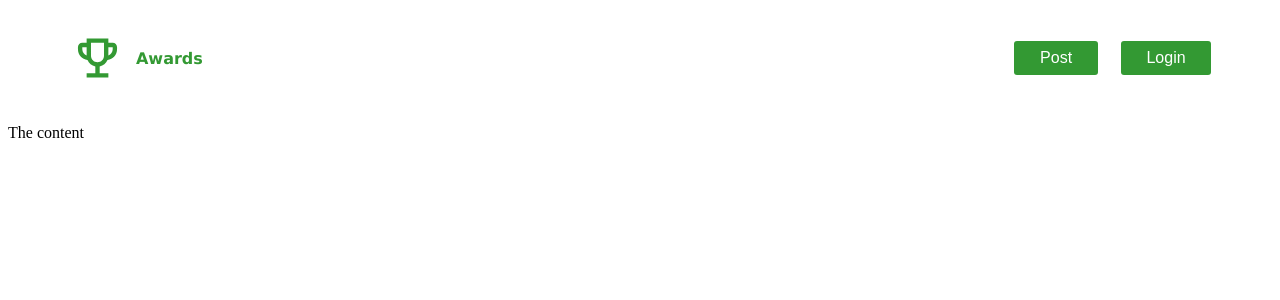
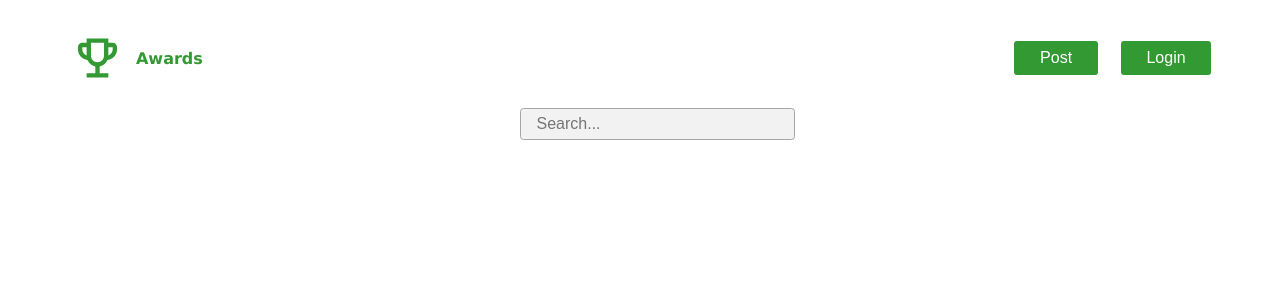
Before and after one commit to kennjr/awards, a Django app: page / in a window 1280 px wide. Shown: the top 300 px of the page. Run offline with Django 4.2, Linux system fonts and the light colour scheme.

Commit message:
Added the projects feed and styled it, fully

```diff
--- /dev/null
+++ b/awardsapp/static/awardsapp/styles/index_styles.css
@@ -0,0 +1,47 @@
+.index_container{
+    height: 100%;
+    width: 90%;
+    margin-top: 0%;
+    left: 0;
+    display: flex;
+    flex-direction: column;
+    align-self: center;
+    justify-self: center;
+    padding-top: 2.5vh;
+    padding-bottom: 5vh;
+}
+
+.results {
+    display: grid;
+    row-gap: 3.5%;
+    column-gap: 2%;
+    grid-template-columns: repeat(3, 1fr);
+    grid-auto-rows: 1fr;
+    width: 100%;
+    margin: 0 auto;
+    align-items: center;
+    justify-content: center;
+}
+
+.main_container{
+    display: flex;
+    flex-direction: column;
+    align-items: center;
+}
+
+input{
+    width: 100%;
+    margin-bottom: 2vh;
+    padding: 0.75vh 1.25vw;
+    font-size: medium;
+    border-radius: 3.5px;
+    border-style: solid;
+    border-width: 1.5px;
+    border-color: #a6a6a6;
+    outline: none;
+    background-color: #f2f2f2;
+}
+
+input:focus{
+    background-color: #fff;
+}
--- a/awardsapp/templates/awardsapp/index.html
+++ b/awardsapp/templates/awardsapp/index.html
@@ -2,8 +2,9 @@
 {% load static %}
 
 {% block styles %}
-  <link rel="stylesheet" type="text/css" href="{% static 'awardsapp/styles/index_styles.css' %}">
-  <link rel="stylesheet" type="text/css" href="{% static 'awardsapp/styles/navbar_styles.css' %}">
+    <link rel="stylesheet" type="text/css" href="{% static 'awardsapp/styles/index_styles.css' %}">
+    <link rel="stylesheet" type="text/css" href="{% static 'awardsapp/styles/navbar_styles.css' %}">
+    <link rel="stylesheet" type="text/css" href="{% static 'awardsapp/styles/grid_item_styles.css' %}">
 {% endblock %}
 
 {% block navbar %}
@@ -11,5 +12,19 @@
 {% endblock %}
 
 {% block content %}
-  <p>The content</p>
+    <div class="main_container">
+        <form method="GET" action="">
+            <!-- We don't need a csrf token since this is a get req -->
+            <input class="search_field" name="q" type="text" placeholder="Search...">
+        </form>
+        <div class="index_container">
+
+            <div class="results">
+                {% for gallery_item in my_range %}
+                    {% include 'awardsapp/includes/grid_item.html' %}
+                {% endfor %}
+            </div>
+      </div>
+    </div>
+
 {% endblock %}
```
